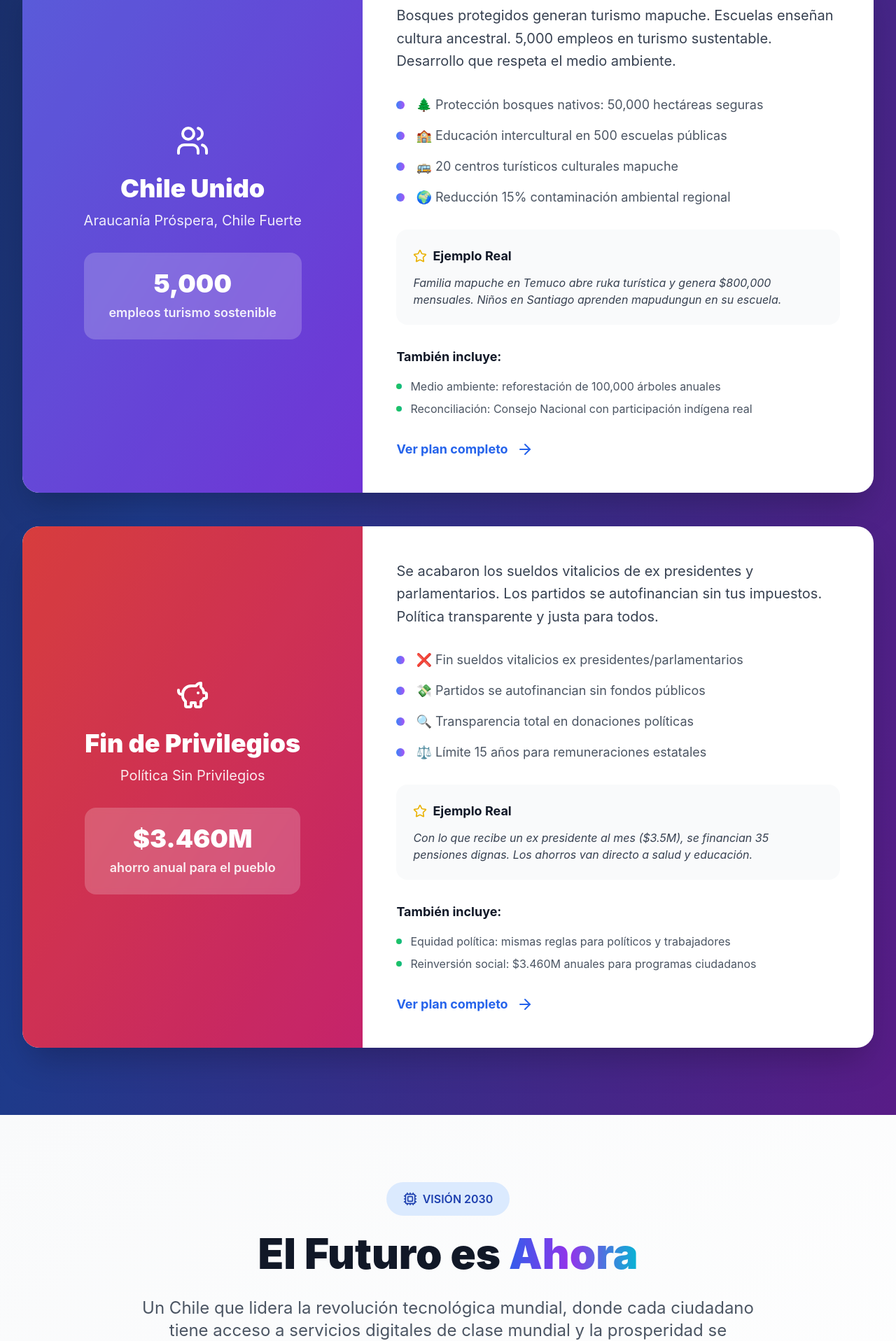
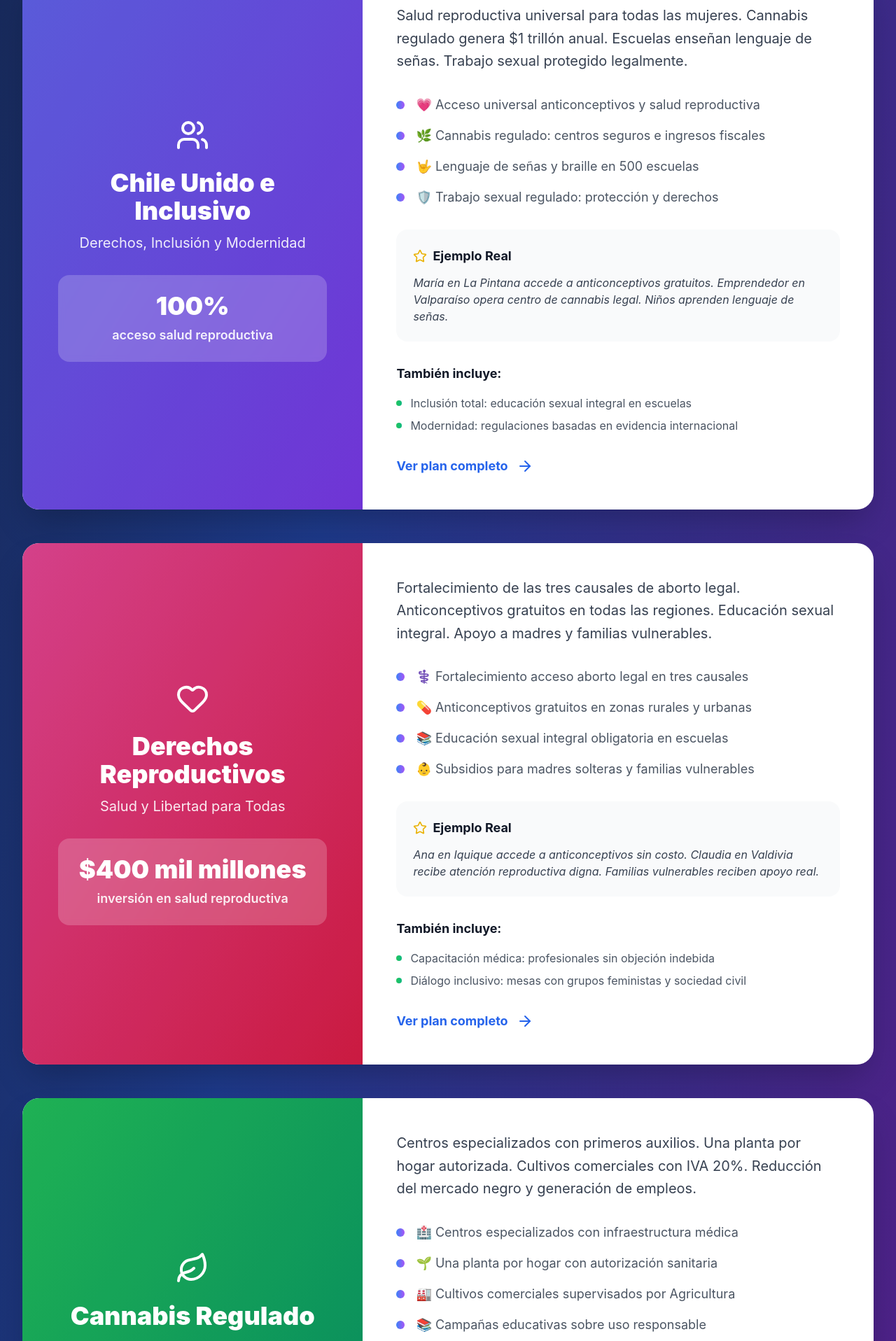
Before and after one commit to neobones/presidente-2026, a React (Create React App) app: page /home-original in a window 1280 px wide. Shown: the part 4500-6416 px from the top of the page at 70% size. Built offline with nearby package versions, Linux system fonts and the light colour scheme; no server answers.

Commit message:
Incorporar reformas inclusivas: derechos reproductivos, cannabis regulado y lenguaje inclusivo

```diff
--- a/src/pages/ChileUnido.js
+++ b/src/pages/ChileUnido.js
@@ -38,32 +38,32 @@ const ChileUnido = () => {
   // Datos basados en el contenido de la reforma
   const keyStats = [
     {
-      icon: <Trees className="w-8 h-8" />,
-      title: "5,000",
-      subtitle: "empleos turismo",
-      description: "Desarrollo sostenible Araucanía",
+      icon: <Heart className="w-8 h-8" />,
+      title: "100%",
+      subtitle: "mujeres cubiertas",
+      description: "Acceso universal salud reproductiva",
+      color: "from-pink-500 to-rose-500"
+    },
+    {
+      icon: <Leaf className="w-8 h-8" />,
+      title: "$1T",
+      subtitle: "ingresos anuales",
+      description: "Cannabis regulado y seguro",
       color: "from-green-500 to-emerald-500"
     },
     {
-      icon: <School className="w-8 h-8" />,
-      title: "50,000",
-      subtitle: "estudiantes",
-      description: "Educación intercultural",
+      icon: <Users className="w-8 h-8" />,
+      title: "500",
+      subtitle: "escuelas inclusivas",
+      description: "Lenguaje de señas y braille",
       color: "from-blue-500 to-cyan-500"
     },
     {
-      icon: <DollarSign className="w-8 h-8" />,
-      title: "$470B",
-      subtitle: "inversión total",
-      description: "Desarrollo integral región",
-      color: "from-purple-500 to-pink-500"
-    },
-    {
-      icon: <Users className="w-8 h-8" />,
-      title: "80%",
-      subtitle: "busca estabilidad",
-      description: "Cadem 2025 - Unidad nacional",
-      color: "from-orange-500 to-red-500"
+      icon: <Shield className="w-8 h-8" />,
+      title: "70%",
+      subtitle: "apoyan regulación",
+      description: "Trabajo sexual protegido",
+      color: "from-purple-500 to-indigo-500"
     }
   ];
 
@@ -131,6 +131,74 @@ const ChileUnido = () => {
         'Certificación turismo sustentable'
       ],
       ejemplo: 'Turistas internacionales visitarán rukas auténticas y aprenderán textilería mapuche'
+    },
+    {
+      id: 'derechos-reproductivos',
+      name: 'Derechos Reproductivos',
+      icon: <Heart className="w-12 h-12" />,
+      inversion: '$400B',
+      beneficio: 'Acceso universal salud reproductiva',
+      cobertura: 'Todas las mujeres de Chile',
+      descripcion: 'Fortalecimiento marco legal y acceso a salud reproductiva',
+      detalles: [
+        'Fortalecimiento tres causales de aborto legal',
+        'Capacitación obligatoria profesionales salud',
+        'Anticonceptivos gratuitos en todas las regiones',
+        'Educación sexual integral en escuelas',
+        'Sistema referencia para acceso garantizado'
+      ],
+      ejemplo: 'Una mujer de La Pintana tendrá acceso inmediato a anticonceptivos y atención reproductiva de calidad'
+    },
+    {
+      id: 'marihuana-regulada',
+      name: 'Cannabis Regulado',
+      icon: <Leaf className="w-12 h-12" />,
+      inversion: '$100B',
+      beneficio: '$500B-1T ingresos anuales',
+      cobertura: 'Centros especializados nacionales',
+      descripcion: 'Legalización regulada para seguridad y ingresos',
+      detalles: [
+        'Centros especializados con primeros auxilios',
+        'Una planta por hogar con autorización',
+        'Cultivos comerciales con IVA 20%',
+        'Campañas educación uso responsable',
+        'Reducción mercado negro y delitos'
+      ],
+      ejemplo: 'Un emprendedor de Valparaíso podrá operar un centro legal con todas las medidas de seguridad'
+    },
+    {
+      id: 'trabajo-sexual-regulado',
+      name: 'Trabajo Sexual Regulado',
+      icon: <Shield className="w-12 h-12" />,
+      inversion: '$50B',
+      beneficio: 'Protección derechos trabajadoras',
+      cobertura: 'Marco legal nacional',
+      descripcion: 'Regulación para protección y salud',
+      detalles: [
+        'Legalización con emisión facturas',
+        'Cobertura médica obligatoria',
+        'Restricciones en zonas residenciales',
+        'Centros salud especializados',
+        'Modelo basado en Alemania y Países Bajos'
+      ],
+      ejemplo: 'Trabajadoras sexuales tendrán protección legal, salud garantizada y derechos laborales'
+    },
+    {
+      id: 'lenguaje-inclusivo',
+      name: 'Lenguaje Inclusivo Universal',
+      icon: <Users className="w-12 h-12" />,
+      inversion: '$50B',
+      beneficio: 'Inclusión personas con discapacidad',
+      cobertura: 'Sistema educativo nacional',
+      descripcion: 'Enseñanza de lenguaje de señas y braille',
+      detalles: [
+        'Lenguaje de señas en currículo escolar',
+        'Braille en todas las escuelas',
+        'Capacitación docente especializada',
+        'Educación en equidad de género',
+        'Accesibilidad universal garantizada'
+      ],
+      ejemplo: 'Niños y niñas aprenderán lenguaje de señas, construyendo una sociedad verdaderamente inclusiva'
     }
   ];
 
--- a/src/pages/HomePage.js
+++ b/src/pages/HomePage.js
@@ -1,6 +1,6 @@
 import React, { useState, useEffect } from 'react';
 import { Link } from 'react-router-dom';
-import { ChevronDown, Cpu, DollarSign, Shield, Users, Heart, ArrowRight, Menu, X, Play, Star, Zap, Globe, TrendingUp, PiggyBank } from 'lucide-react';
+import { ChevronDown, Cpu, DollarSign, Shield, Users, Heart, ArrowRight, Menu, X, Play, Star, Zap, Globe, TrendingUp, PiggyBank, Leaf, ShieldCheck } from 'lucide-react';
 import SEOWrapper from '../components/SEOWrapper';
 import ConsultasCiudadanas from '../components/ConsultasCiudadanas';
 import { seoConfigs } from '../data/seoConfigs';
@@ -119,21 +119,59 @@ const HomePage = () => {
     },
     {
       icon: <Users className="w-12 h-12" />,
-      title: "Chile Unido",
-      subtitle: "Araucanía Próspera, Chile Fuerte",
-      description: "Bosques protegidos generan turismo mapuche. Escuelas enseñan cultura ancestral. 5,000 empleos en turismo sustentable. Desarrollo que respeta el medio ambiente.",
-      metric: "5,000",
-      detail: "empleos turismo sostenible",
+      title: "Chile Unido e Inclusivo",
+      subtitle: "Derechos, Inclusión y Modernidad",
+      description: "Salud reproductiva universal para todas las mujeres. Cannabis regulado genera $1 trillón anual. Escuelas enseñan lenguaje de señas. Trabajo sexual protegido legalmente.",
+      metric: "100%",
+      detail: "acceso salud reproductiva",
       color: "from-indigo-500 to-violet-600",
       bgColor: "bg-gradient-to-br from-indigo-50 to-violet-50",
       features: [
-        "🌲 Protección bosques nativos: 50,000 hectáreas seguras",
-        "🏫 Educación intercultural en 500 escuelas públicas",
-        "🚌 20 centros turísticos culturales mapuche",
-        "🌍 Reducción 15% contaminación ambiental regional"
+        "💗 Acceso universal anticonceptivos y salud reproductiva",
+        "🌿 Cannabis regulado: centros seguros e ingresos fiscales",
+        "🤟 Lenguaje de señas y braille en 500 escuelas",
+        "🛡️ Trabajo sexual regulado: protección y derechos"
       ],
-      ejemplo: "Familia mapuche en Temuco abre ruka turística y genera $800,000 mensuales. Niños en Santiago aprenden mapudungun en su escuela.",
-      secundarias: ["Medio ambiente: reforestación de 100,000 árboles anuales", "Reconciliación: Consejo Nacional con participación indígena real"],
+      ejemplo: "María en La Pintana accede a anticonceptivos gratuitos. Emprendedor en Valparaíso opera centro de cannabis legal. Niños aprenden lenguaje de señas.",
+      secundarias: ["Inclusión total: educación sexual integral en escuelas", "Modernidad: regulaciones basadas en evidencia internacional"],
+      link: "/reformas/chile-unido-desarrollo-araucania"
+    },
+    {
+      icon: <Heart className="w-12 h-12" />,
+      title: "Derechos Reproductivos",
+      subtitle: "Salud y Libertad para Todas",
+      description: "Fortalecimiento de las tres causales de aborto legal. Anticonceptivos gratuitos en todas las regiones. Educación sexual integral. Apoyo a madres y familias vulnerables.",
+      metric: "$400 mil millones",
+      detail: "inversión en salud reproductiva",
+      color: "from-pink-500 to-rose-600",
+      bgColor: "bg-gradient-to-br from-pink-50 to-rose-50",
+      features: [
+        "⚕️ Fortalecimiento acceso aborto legal en tres causales",
+        "💊 Anticonceptivos gratuitos en zonas rurales y urbanas",
+        "📚 Educación sexual integral obligatoria en escuelas",
+        "👶 Subsidios para madres solteras y familias vulnerables"
+      ],
+      ejemplo: "Ana en Iquique accede a anticonceptivos sin costo. Claudia en Valdivia recibe atención reproductiva digna. Familias vulnerables reciben apoyo real.",
+      secundarias: ["Capacitación médica: profesionales sin objeción indebida", "Diálogo inclusivo: mesas con grupos feministas y sociedad civil"],
+      link: "/reformas/chile-unido-desarrollo-araucania"
+    },
+    {
+      icon: <Leaf className="w-12 h-12" />,
+      title: "Cannabis Regulado",
+      subtitle: "Legalización Inteligente y Segura",
+      description: "Centros especializados con primeros auxilios. Una planta por hogar autorizada. Cultivos comerciales con IVA 20%. Reducción del mercado negro y generación de empleos.",
+      metric: "$1 trillón",
+      detail: "ingresos fiscales anuales",
+      color: "from-green-500 to-emerald-600",
+      bgColor: "bg-gradient-to-br from-green-50 to-emerald-50",
+      features: [
+        "🏥 Centros especializados con infraestructura médica",
+        "🌱 Una planta por hogar con autorización sanitaria",
+        "🏭 Cultivos comerciales supervisados por Agricultura",
+        "📚 Campañas educativas sobre uso responsable"
+      ],
+      ejemplo: "Emprendedor en Valparaíso abre centro legal con seguridad total. Familia en Santiago cultiva planta medicinal autorizada. Se reduce el narcotráfico.",
+      secundarias: ["Seguridad pública: reducción delitos asociados", "Economía: 10,000 empleos directos e indirectos"],
       link: "/reformas/chile-unido-desarrollo-araucania"
     },
     {
```
Also changed, not shown: 13 other files (tests, documents, lock files or other folders).
